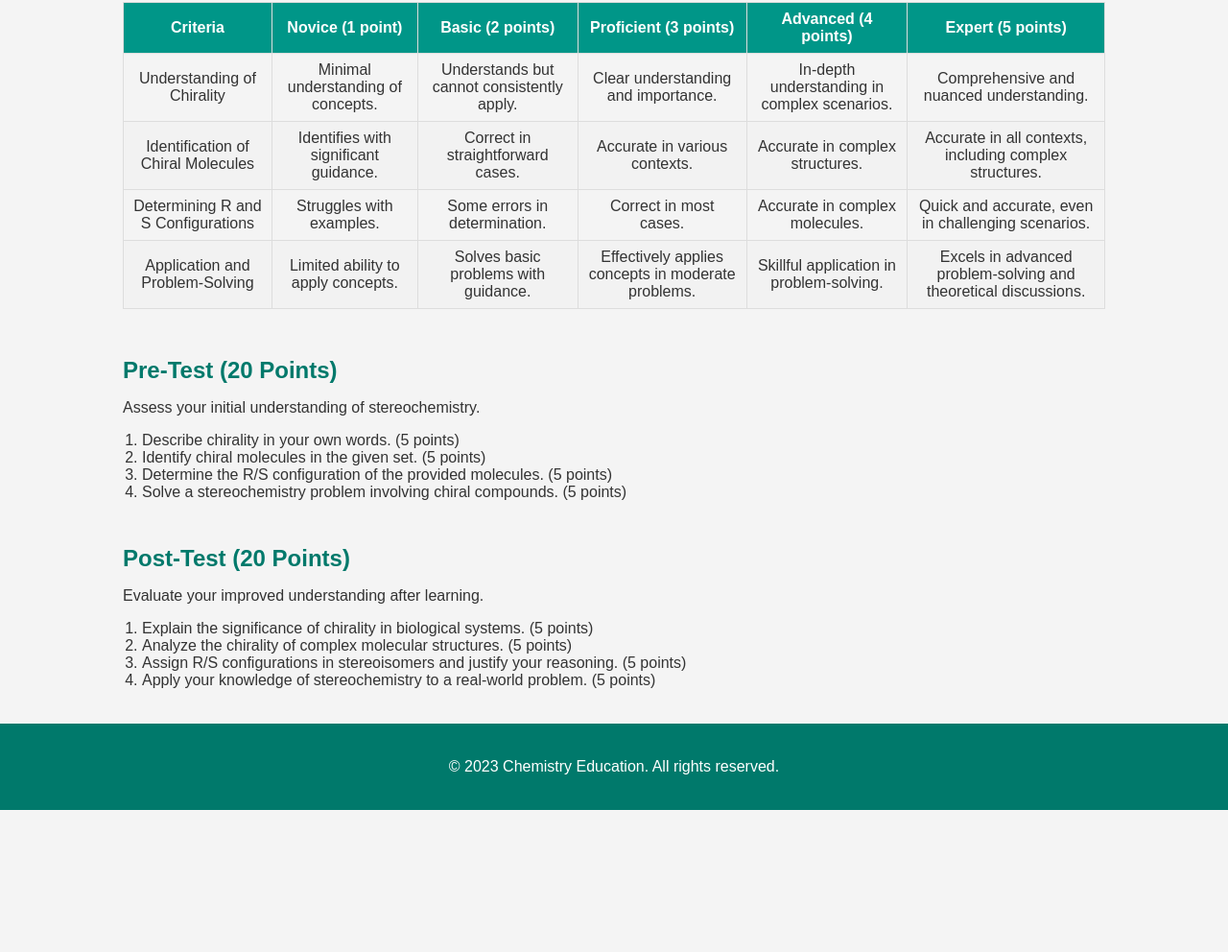
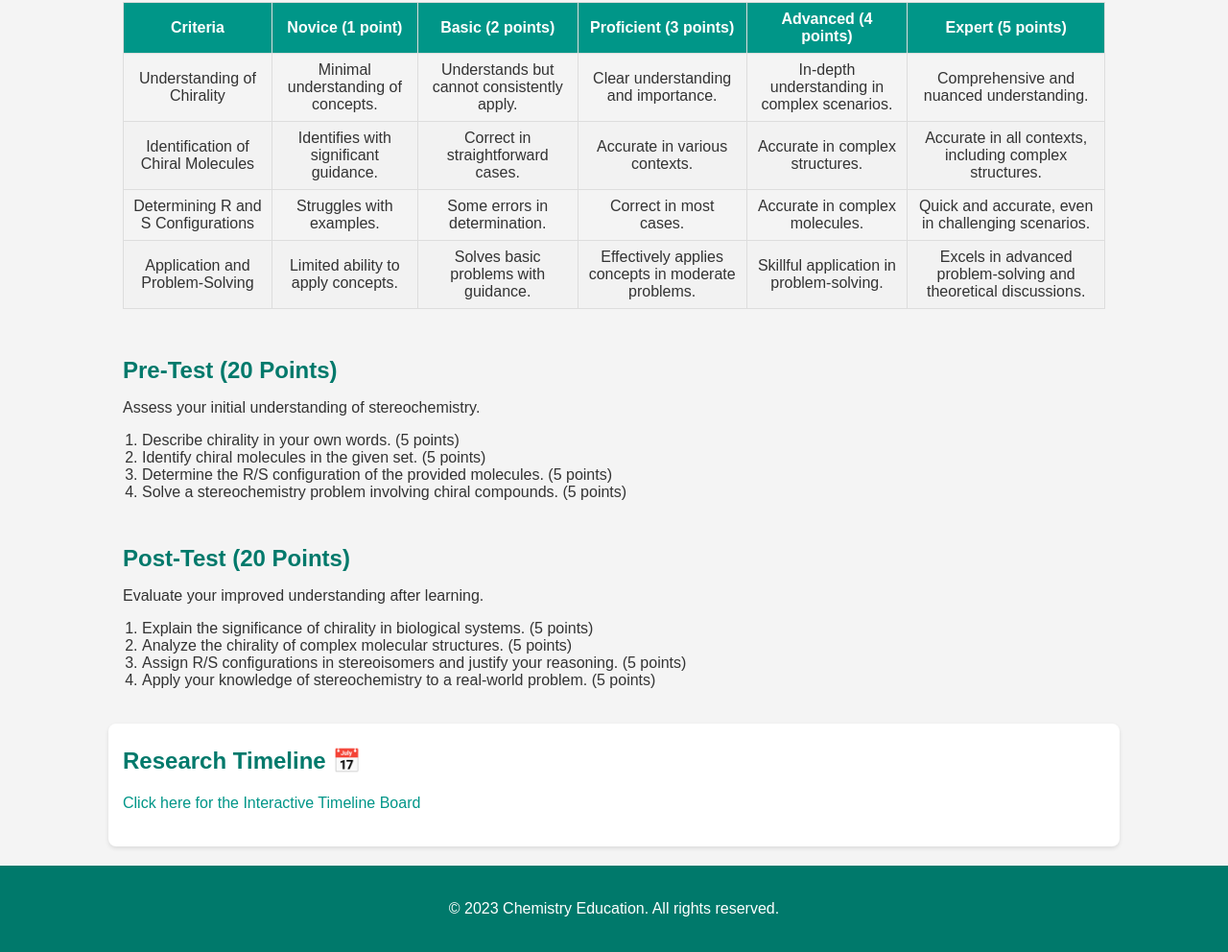
Before and after one commit to Vaishnav14220/online_site, a plain HTML site: page index.html in a window 1280 px wide. Shown: the part 163-1155 px from the top of the page at 96% size. Before the commit the page ends 1007 px from the top, so only its background shows below. Drawn offline with Linux system fonts and the light colour scheme.

Commit message:
Update index.html

```diff
--- a/index.html
+++ b/index.html
@@ -70,6 +70,39 @@
             padding: 20px 0;
             background-color: #00796b;
             color: white;
+
+
+        }
+        .additional-resources {
+            width: 80%;
+            margin: 20px auto;
+            padding: 15px;
+            background-color: #fff;
+            box-shadow: 0 2px 4px rgba(0,0,0,0.1);
+            border-radius: 8px;
+        }
+
+        .additional-resources h2 {
+            color: #00796b;
+            margin-bottom: 10px;
+        }
+
+        .additional-resources ul {
+            list-style-type: none;
+            padding: 0;
+        }
+
+        .additional-resources li {
+            padding: 5px 0;
+        }
+
+        .additional-resources a {
+            color: #009688;
+            text-decoration: none;
+        }
+
+        .additional-resources a:hover {
+            text-decoration: underline;
         }
     </style>
 </head>
@@ -150,6 +183,13 @@
         </ol>
     </section>
 
+    <section class="additional-resources">
+        <h2>Research Timeline 📅</h2>
+        <ul>
+            <li><a href="C:/Users/vaish/Downloads/miro.html">Click here for the Interactive Timeline Board</a></li>
+        </ul>
+    </section>
+
     <footer>
         <p>&copy; 2023 Chemistry Education. All rights reserved.</p>
     </footer>
```
